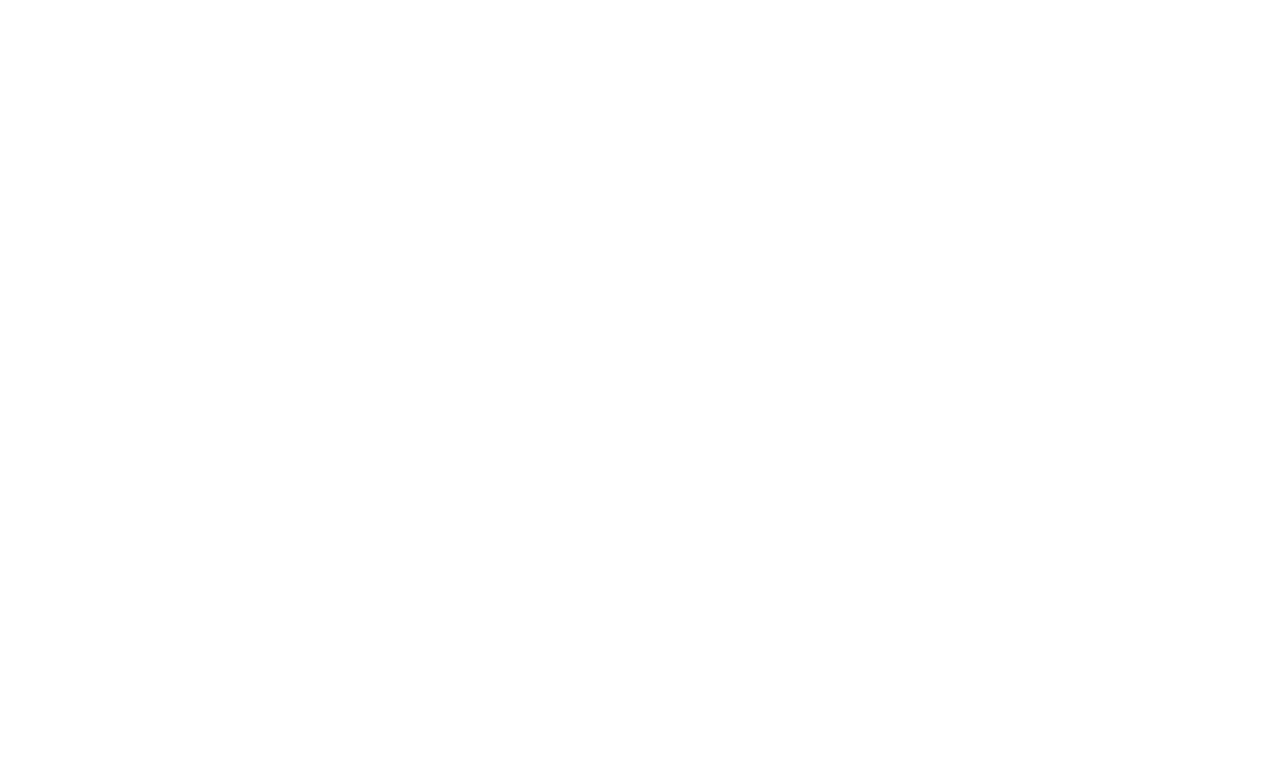
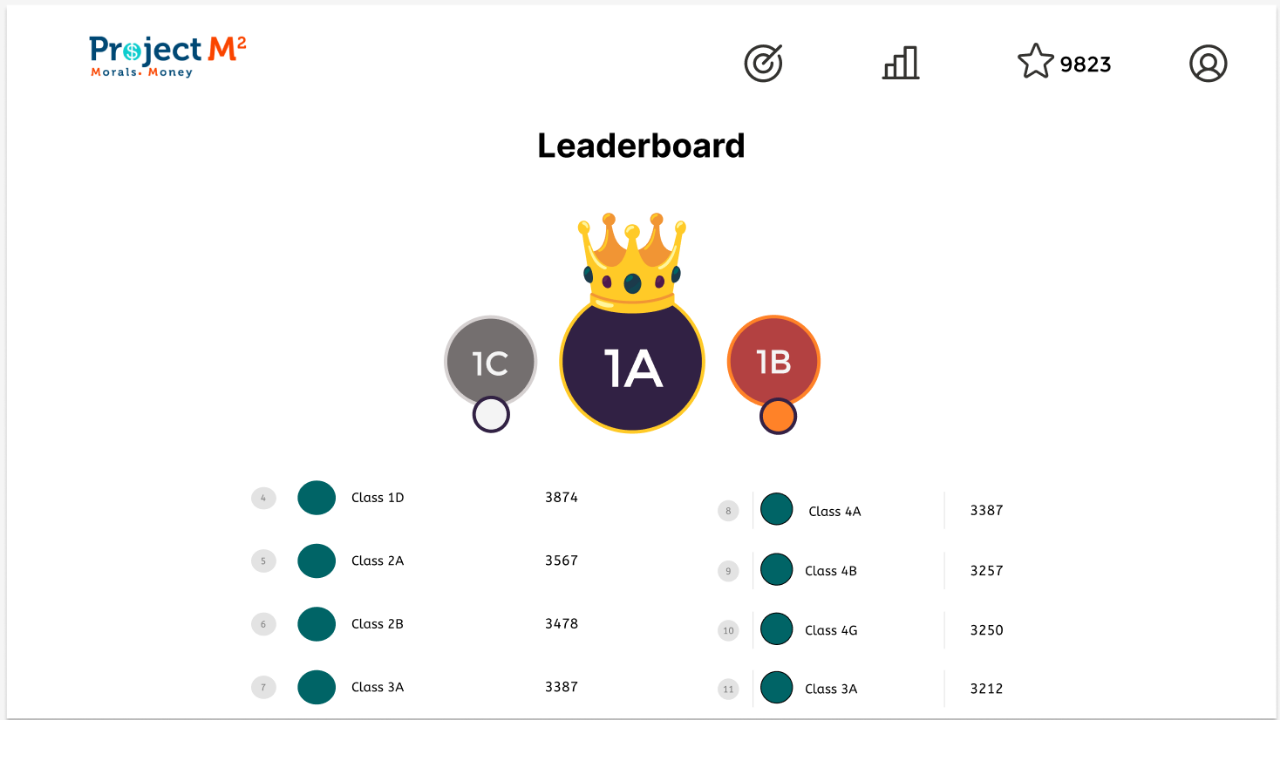
Before and after one commit to cfghk23/Team-1, a React (Create React App) app in the folder m_square/: page /leaderboard in a window 1280 px wide. Before the commit this address had no page. Shown: the top 758 px of the page. Built offline with nearby package versions, Linux system fonts and the light colour scheme.

Commit message:
leaderboards

```diff
--- a/m_square/src/index.js
+++ b/m_square/src/index.js
@@ -2,6 +2,7 @@
 import { BrowserRouter, Routes, Route } from "react-router-dom";
 import Analytics from "./analytics";
 import Course from "./course";
+import Leaderboard from "./leaderboard";
 // import Layout from "./pages/Layout";
 import Login from "./login";
 // import Blogs from "./pages/Blogs";
@@ -16,6 +17,7 @@
         <Route path="/" element={<Login />} />
         <Route path="/course" element={<Course />} />
         <Route path="/analytics" element={<Analytics />} />
+        <Route path="/leaderboard" element={<Leaderboard />} />
         {/* <Route path="contact" element={<Contact />} /> */}
         {/* <Route path="*" element={<NoPage />} /> */}
         {/* </Route> */}
--- /dev/null
+++ b/m_square/src/leaderboard.js
@@ -0,0 +1,29 @@
+import React from 'react'
+import Box from '@mui/material/Box';
+import bgurl from "./leaderboard.png";
+import { useNavigate } from "react-router-dom";
+
+
+
+function Leaderboard() {
+    const navigate = useNavigate();
+  return (
+
+        <Box
+        // className={classes.root}
+        component="img"
+        sx={{
+          height: "100%",
+          width: "100%",
+          //   maxHeight: { xs: 233, md: 167 },
+          //   maxWidth: { xs: 350, md: 250 },
+        }}
+        alt="bgurl"
+        src={bgurl}
+        onClick={() => navigate('/')}
+      />
+
+  )
+}
+
+export default Leaderboard
```
Also changed, not shown: m_square/src/leaderboard.png (added).
